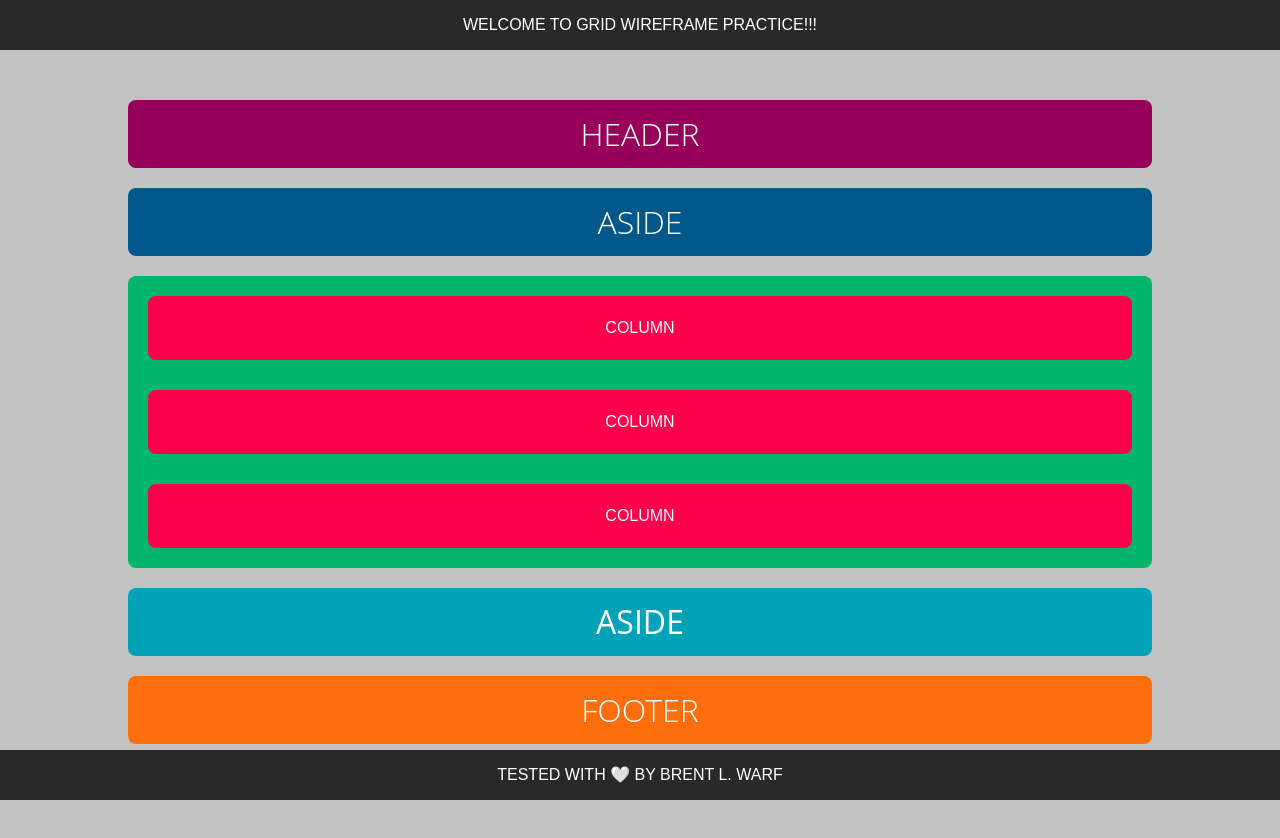
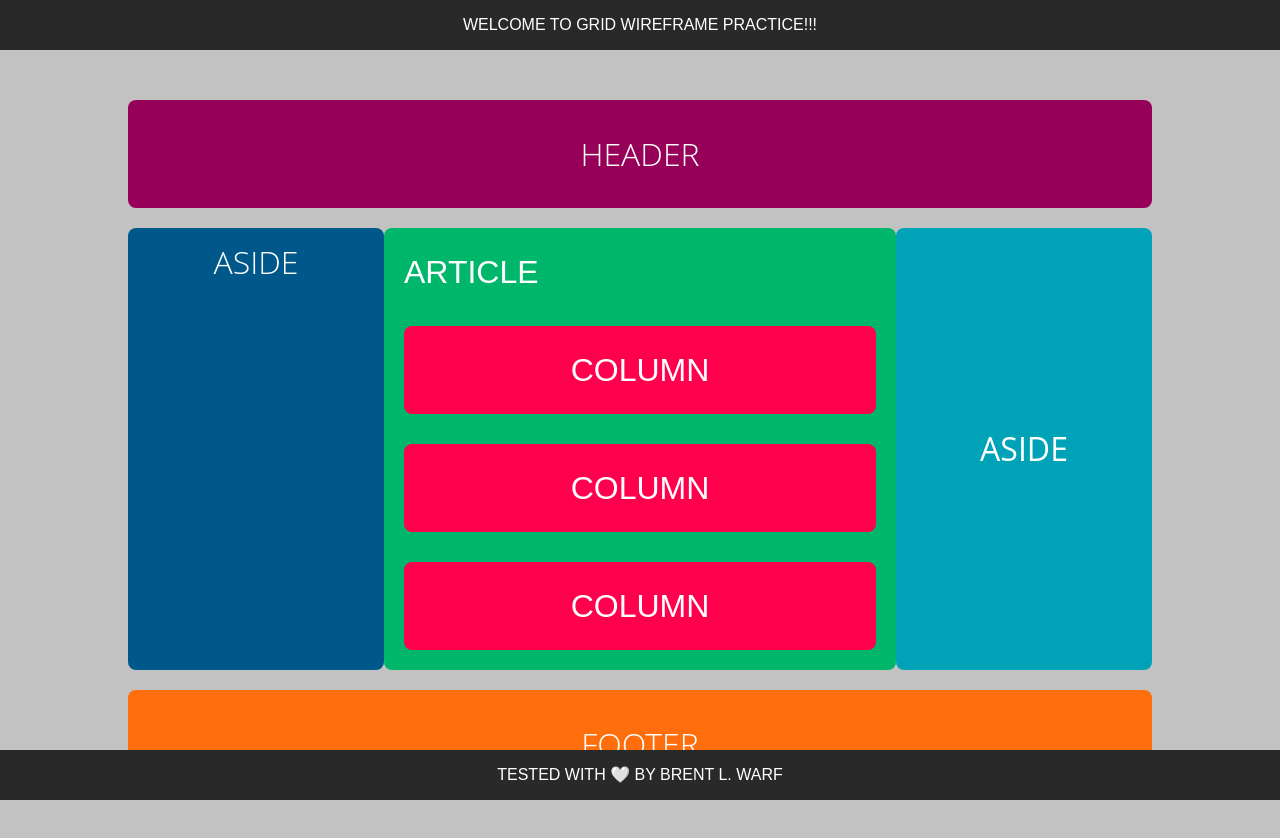
Before and after one commit to WarfDesigns/grid-wireframe-practice, a plain HTML site: page index.html in a window 1280 px wide. Drawn offline with Linux system fonts and the light colour scheme; files whose address does not match are found by name.

Commit message:
Added more styles for part 2.

```diff
--- a/css/styles.css
+++ b/css/styles.css
@@ -113,6 +113,9 @@ footer {
     justify-self: stretch;
     padding: 10px;
 }
+.dv-p {
+    display: none;
+}
 @media (min-width: 900px) {
     body {
         background-color: #c2c2c2;
@@ -163,7 +166,7 @@ footer {
         font-weight: 300;
         background-color: #970058;
         border-radius: 8px;
-        padding: 10px;
+        padding: 30px;
         margin: 0;
     }
 
@@ -193,6 +196,7 @@ footer {
         border-radius: 8px;
         justify-content: center;
         padding: 20px;
+        font-size: 2rem;
     }
     .column-space {
         padding: 20px;
@@ -226,6 +230,16 @@ footer {
         font-family: open sans, sans-serif;
         font-weight: 300;
         justify-self: stretch;
-        padding: 10px;
+        padding: 30px;
+    }
+    .dv {
+        display:grid;
+        grid-template-columns: 1fr 2fr 1fr;
+        font-size: 2rem;
+        justify-self: stretch;
+        row-gap:10px;
+    }
+    .dv-p {
+        display: grid;
     }
 }
--- a/index.html
+++ b/index.html
@@ -7,10 +7,12 @@
     <section class="strip"><p>WELCOME TO GRID WIREFRAME PRACTICE!!!</p></section>
     <main>
     <h1>HEADER</h1>
+    <section class="dv">
         <section class="aside">
             <p>ASIDE</p>
         </section>
         <section class="column-space">
+            <p class="dv-p">ARTICLE</p>
             <section class="column"><p>COLUMN</p></section>
             <section class="column"><p>COLUMN</p></section>
             <section class="column"><p>COLUMN</p></section>
@@ -18,6 +20,7 @@
         <section class="aside2">
             <p>ASIDE</p>
         </section>
+    </section>
     <footer>
         <p>FOOTER</p>
     </footer>
```
Lines whose indentation alone changed are shown as unchanged.
